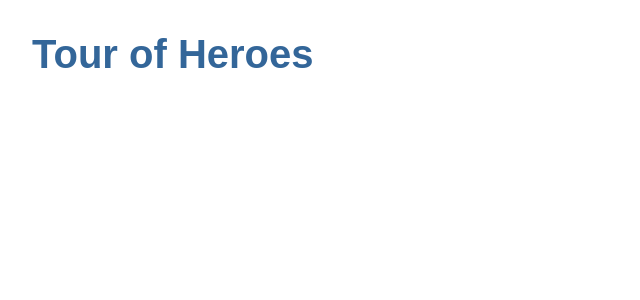
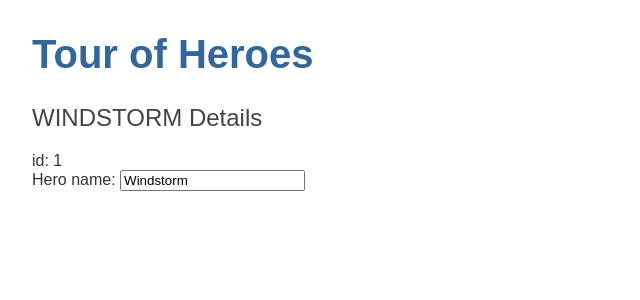
Before and after one commit to jani-heinikoski/sds-full-stack, an Angular app in the folder coursework/angular/angular-tour-of-heroes/: page / in a window 1280 px wide. Shown: the top 300 px of the page, without its empty margins (0-640 px from the left). Built offline with nearby package versions, Linux system fonts and the light colour scheme.

Commit message:
angular module: finished 1. The Hero Editor -chapter

```diff
--- a/coursework/angular/angular-tour-of-heroes/src/app/app.component.html
+++ b/coursework/angular/angular-tour-of-heroes/src/app/app.component.html
@@ -1 +1,2 @@
 <h1>{{ title }}</h1>
+<app-heroes></app-heroes>
--- /dev/null
+++ b/coursework/angular/angular-tour-of-heroes/src/app/hero.ts
@@ -0,0 +1,4 @@
+export interface Hero {
+  id: number;
+  name: string;
+}
--- /dev/null
+++ b/coursework/angular/angular-tour-of-heroes/src/app/heroes/heroes.component.html
@@ -0,0 +1,6 @@
+<h2>{{ hero.name | uppercase }} Details</h2>
+<div><span>id: </span>{{ hero.id }}</div>
+<div>
+  <label for="name">Hero name: </label>
+  <input id="name" [(ngModel)]="hero.name" placeholder="name" />
+</div>
--- /dev/null
+++ b/coursework/angular/angular-tour-of-heroes/src/app/heroes/heroes.component.ts
@@ -0,0 +1,18 @@
+import { Component, OnInit } from '@angular/core';
+import { Hero } from '../hero';
+
+@Component({
+  selector: 'app-heroes',
+  templateUrl: './heroes.component.html',
+  styleUrls: ['./heroes.component.css'],
+})
+export class HeroesComponent implements OnInit {
+  hero: Hero = {
+    id: 1,
+    name: 'Windstorm',
+  };
+
+  constructor() {}
+
+  ngOnInit(): void {}
+}
```
Also changed, not shown: coursework/angular/angular-tour-of-heroes/src/app/app.module.ts (+6 -8 lines), coursework/angular/angular-tour-of-heroes/src/app/heroes/heroes.component.css (added).
